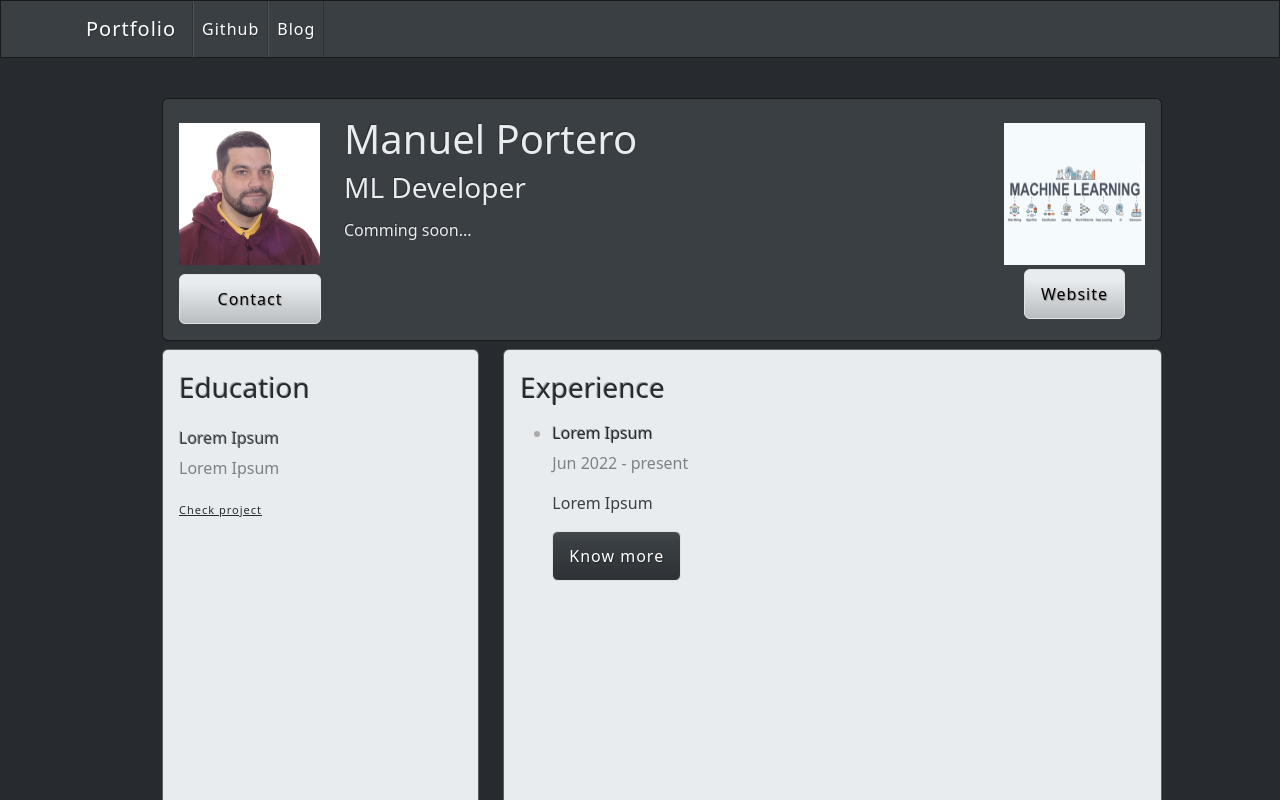
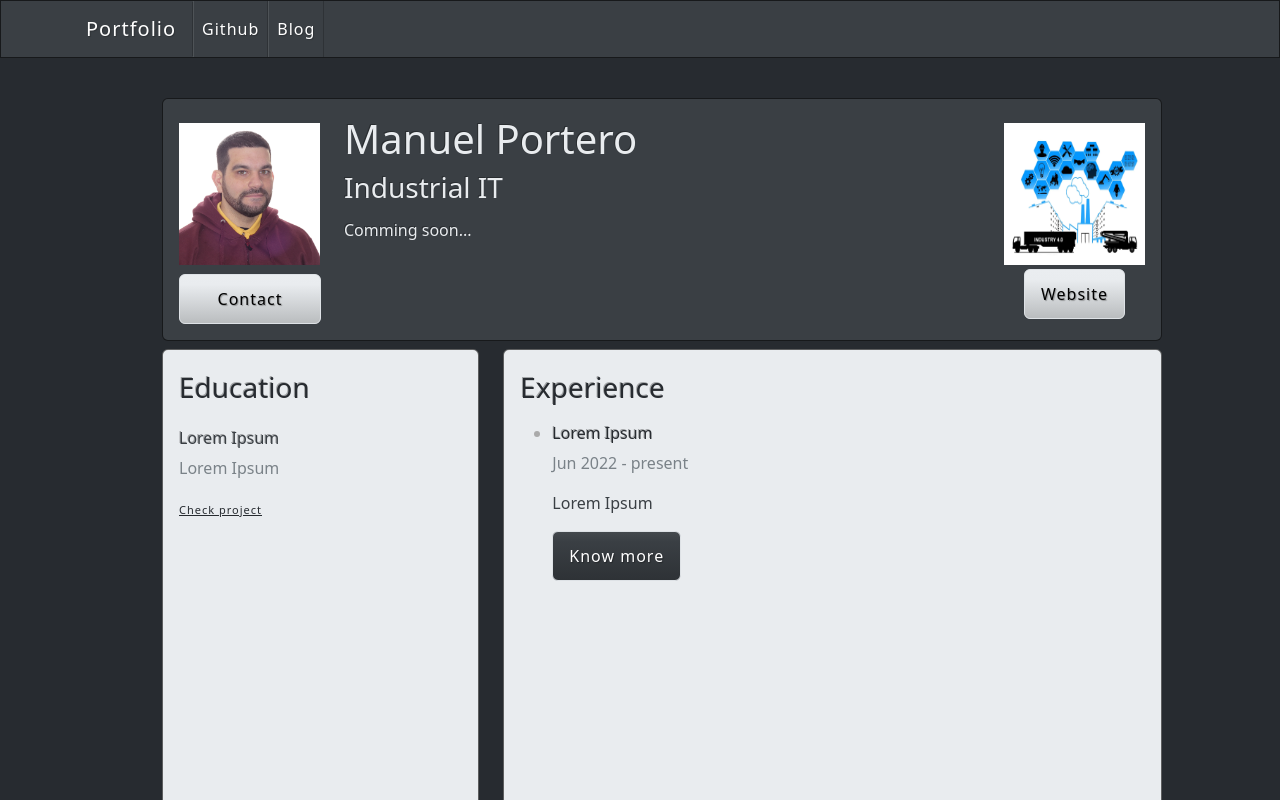
Before and after one commit to SteelTitansax/IndustrialIT_Portfolio, a Next.js app: page / in a window 1280 px wide. Shown: the top 800 px of the page. Built offline with nearby package versions, Linux system fonts and the light colour scheme; a small style sheet from the web is missing.

Commit message:
Update index.js

```diff
--- a/pages/index.js
+++ b/pages/index.js
@@ -26,14 +26,14 @@ const Index = () =>
                 </div>
                 <div className="col-md-8">
                     <h1 >Manuel Portero </h1>
-                    <h3 >ML Developer</h3>
+                    <h3 >Industrial IT</h3>
                     <h6 style={{paddingTop:'8px',textAlign:'justify'}}> Comming soon...</h6>
 
                 </div>
 
                 <div className="col-md-2 text-center">
                     <div className="text-center">
-                          <img src="ML.jpg"  className="img-fluid" alt="Imagen perfil"/>
+                          <img src="Industry40.jpg"  className="img-fluid" alt="Imagen perfil"/>
                     </div>
                     <div className="text-center pt-1">
                           <a className="btn btn-light border" href="https://profesionalwebsite-mpl.vercel.app/">Website</a>
```
